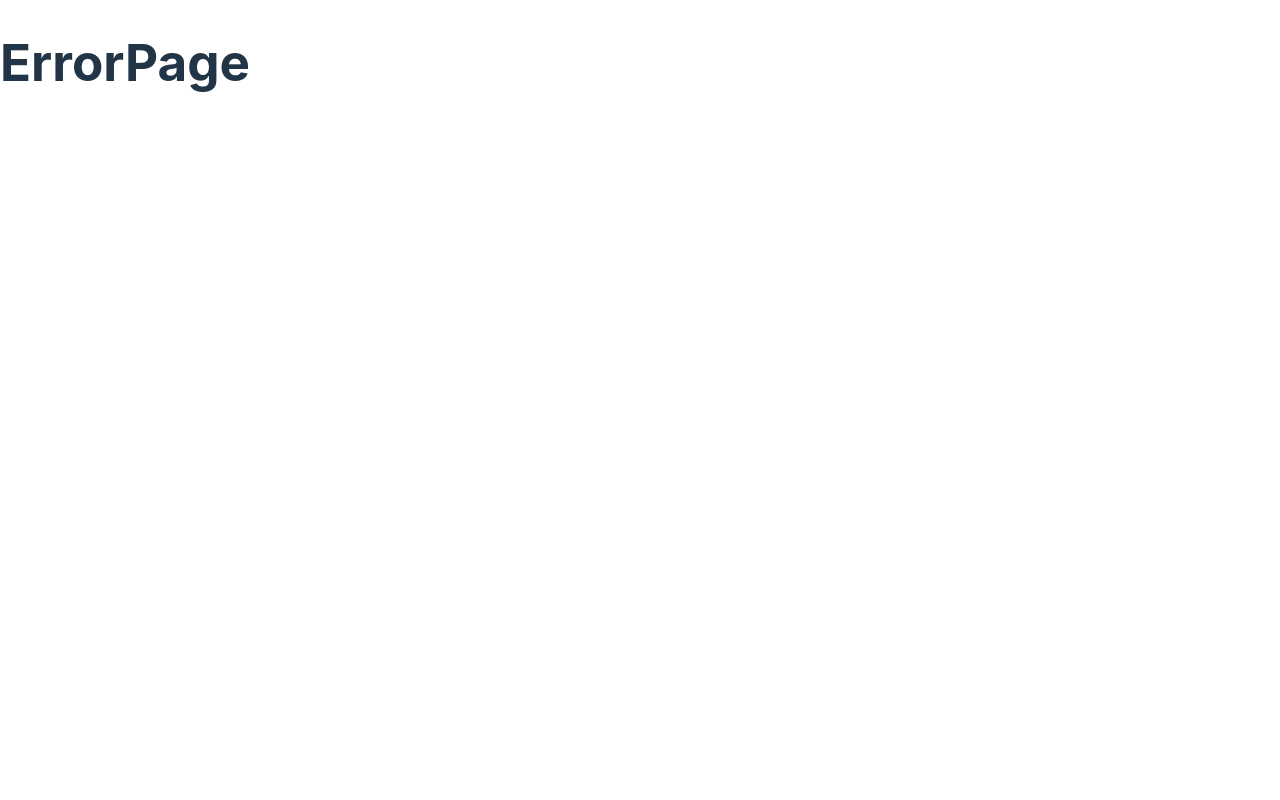
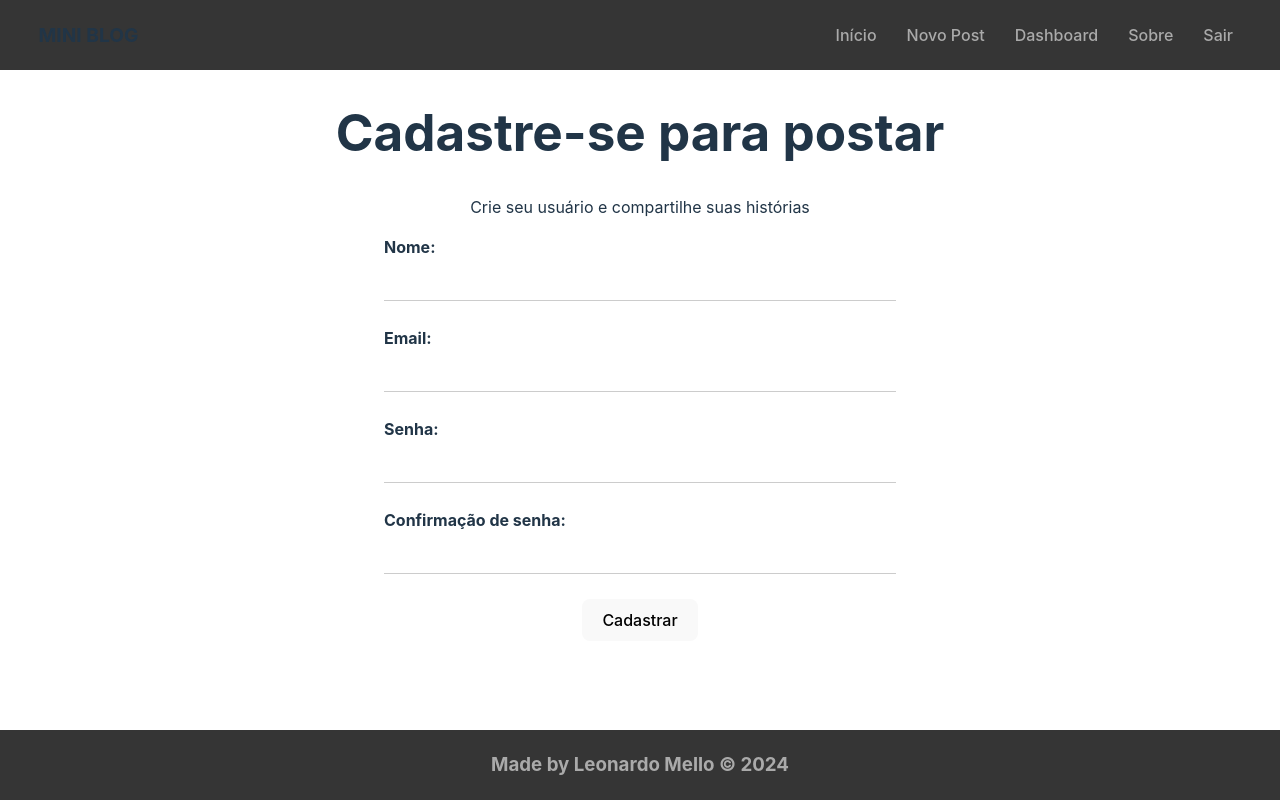
Before and after one commit to LeonardoAMello/learning-react-mini-blog, a React (Vite) app: page /register in a window 1280 px wide. Before the commit this address had no page. Built offline with nearby package versions, Linux system fonts and the light colour scheme.

Commit message:
Register page with Firebase integration

```diff
--- /dev/null
+++ b/src/hooks/useAuthentication.jsx
@@ -0,0 +1,65 @@
+// Firebase authentication
+import {
+  getAuth,
+  createUserWithEmailAndPassword,
+  signInWithEmailAndPassword,
+  updateProfile,
+  signOut,
+} from "firebase/auth";
+
+// Firebase config
+import { db } from "../firebase/config";
+
+// React
+import { useState, useEffect } from "react";
+
+export const useAuthentication = () => {
+  const [error, setError] = useState(null);
+  const [loading, setLoading] = useState(null);
+
+  // Cleanup - to deal with memory leaks
+  const [cancelled, setCancelled] = useState(false);
+
+  const auth = getAuth();
+
+  function checkIfIsCancelled() {
+    if (cancelled) {
+      return;
+    }
+  }
+
+  const createUser = async (data) => {
+    checkIfIsCancelled();
+
+    setLoading(true);
+    setError(null);
+
+    try {
+      const { user } = await createUserWithEmailAndPassword(
+        auth,
+        data.email,
+        data.password
+      );
+
+      await updateProfile(user, { displayName: data.displayName });
+
+      setLoading(false);
+      return user;
+    } catch (error) {
+      console.error(error.message);
+      setError(error.message);
+      setLoading(false);
+    }
+  };
+
+  useEffect(() => {
+    return () => setCancelled(true);
+  }, []);
+
+  return {
+    auth,
+    createUser,
+    error,
+    loading,
+  };
+};
--- a/src/index.css
+++ b/src/index.css
@@ -50,7 +50,7 @@ button {
   transition: border-color 0.25s;
 }
 button:hover {
-  border-color: #646cff;
+  background-color: #343434;
 }
 button:focus,
 button:focus-visible {
@@ -69,3 +69,40 @@ button:focus-visible {
     background-color: #f9f9f9;
   }
 }
+
+form {
+  max-width: 40%;
+  margin: 0 auto;
+}
+
+label {
+  display: flex;
+  flex-direction: column;
+}
+
+label span {
+  margin-bottom: .3em;
+  font-weight: bold;
+  text-align: left;
+}
+
+input, textarea {
+  box-sizing: border-box;
+  border: none;
+  border-bottom: 1px solid #CCC;
+  padding: .8em 0;
+  background-color: transparent;
+  margin-bottom: 25px;
+}
+
+input:focus, textarea:focus {
+  outline: none;
+  border-color: #FFF;
+}
+
+.error {
+  border-radius: 5px;
+  background-color: #b34747;
+  font-weight: bold;;
+  padding: .2em 0;
+}
--- /dev/null
+++ b/src/routes/Login/Login.jsx
@@ -0,0 +1,8 @@
+// CSS
+import styles from "./Login.module.css";
+
+const Login = () => {
+  return <div>Login</div>;
+};
+
+export default Login;
--- /dev/null
+++ b/src/routes/Register/Register.jsx
@@ -0,0 +1,98 @@
+// React
+import { useState, useEffect } from "react";
+
+// Hooks
+import { useAuthentication } from "../../hooks/useAuthentication";
+
+// CSS
+import styles from "./Register.module.css";
+
+const Register = () => {
+  const [displayName, setDisplayName] = useState("");
+  const [email, setEmail] = useState("");
+  const [password, setPassword] = useState("");
+  const [confirmPassword, setConfirmPassword] = useState("");
+  const [error, setError] = useState("");
+
+  const { createUser, error: authError, loading } = useAuthentication();
+
+  const handleSubmit = async (e) => {
+    e.preventDefault();
+
+    setError("");
+
+    const user = {
+      displayName,
+      email,
+      password,
+    };
+
+    if (password !== confirmPassword) {
+      setError("As senhas precisam ser iguais");
+      return;
+    }
+
+    const res = await createUser(user);
+
+    console.log(res);
+  };
+
+  useEffect(() => {
+    if (authError) {
+      setError(authError);
+    }
+  }, [authError]);
+
+  return (
+    <div>
+      <h1>Cadastre-se para postar</h1>
+      <p>Crie seu usuário e compartilhe suas histórias</p>
+      <form onSubmit={handleSubmit}>
+        <label>
+          <span>Nome: </span>
+          <input
+            type="text"
+            name="displayName"
+            required
+            value={displayName}
+            onChange={(e) => setDisplayName(e.target.value)}
+          />
+        </label>
+        <label>
+          <span>Email: </span>
+          <input
+            type="text"
+            name="email"
+            required
+            value={email}
+            onChange={(e) => setEmail(e.target.value)}
+          />
+        </label>
+        <label>
+          <span>Senha: </span>
+          <input
+            type="password"
+            name="password"
+            required
+            value={password}
+            onChange={(e) => setPassword(e.target.value)}
+          />
+        </label>
+        <label>
+          <span>Confirmação de senha: </span>
+          <input
+            type="password"
+            name="confirmPassword"
+            required
+            value={confirmPassword}
+            onChange={(e) => setConfirmPassword(e.target.value)}
+          />
+        </label>
+        <button disabled={loading}>Cadastrar</button>
+        {error && <p className="error">{error}</p>}
+      </form>
+    </div>
+  );
+};
+
+export default Register;
```
Also changed, not shown: src/main.jsx (+10 -0 lines), src/routes/Login/Login.module.css (added), src/routes/Register/Register.module.css (added).
